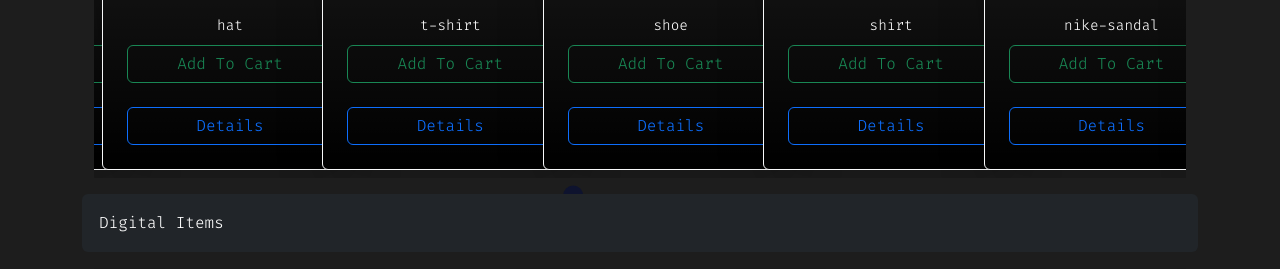
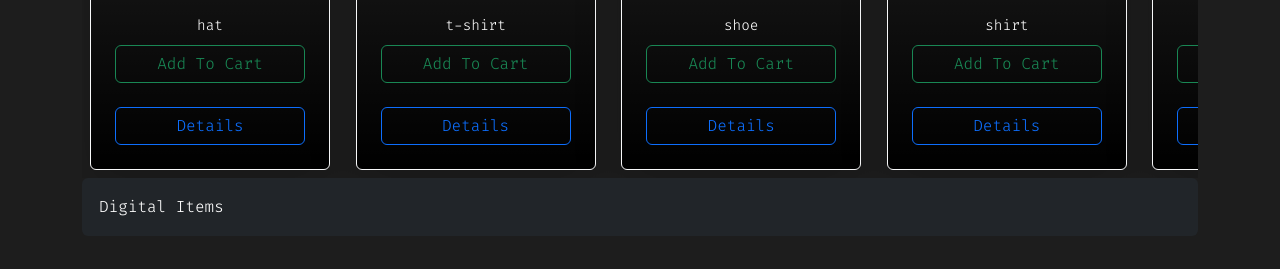
Before and after one commit to Manav1011/ecommerce-live, a Django app: page /product/products/ in a window 1280 px wide. Shown: the part 420-689 px from the top of the page. Run offline with Django 4.2, Linux system fonts and the light colour scheme; data comes from the database, SQL or seed files in the repository; data that the repository does not hold is empty; some libraries are stand-ins or nearby versions.

Commit message:
styling adjustments

```diff
--- a/product/templates/product/product_list.html
+++ b/product/templates/product/product_list.html
@@ -2,34 +2,34 @@
 {% load bootstrap4 %}
 {% block content %}
 
-  <div class="alert bg-dark mt-3" role="alert">
+  <div class="alert bg-dark" role="alert">
     Wearable Items
   </div>
-<div class="container-fluid mt-2 scrolling-wrapper owl-carousel owl-theme text-center">
+<div class="mt-2 scrolling-wrapper mt-5">
     {% for i  in products %}
     {% if i.catagories == 'wearable' %}
-            <div class="card shadow-lg p-2 m-2 border border-light bg-gradient carddiv" style="width:32vh; margin" id="other-components">
-              <div style="height:27vh;">
+            <div class="card shadow-lg p-2 m-2 border border-light bg-gradient carddiv" style="width:30vh; margin" id="other-components">
+              <div style="height:25vh;"class='images'>
                 <img src="{{i.image}}" class="card-img-top" alt="..." style="height: 100%; width: 100%; object-fit: contain'">
               </div>
                 <div class="card-body">
                   <p class="card-title text-center" style='font-size: 0.9rem;'>{{i.title |lower}}</p>
                   {% include 'product/update_cart.html' with product=i cart=cart %}
                   <br>
-                  <a href={% url 'product:product_detail' slug=i.slug %} class="btn btn-outline-primary form-control">Details</a>
+                  <a href={% url 'product:product_detail' slug=i.slug %} class="btn btn-outline-primary detailbutton form-control">Details</a>
                 </div>
               </div>
               {% endif %}
     {% endfor %}
 </div>
-<div class="alert bg-dark mt-3" role="alert">
+<div class="alert bg-dark" role="alert">
   Digital Items
 </div>
-<div class="container-fluid mt-2 scrolling-wrapper owl-carousel owl-theme text-center">
+<div class="mt-2 scrolling-wrapper mt-5">
   {% for i  in products %}
   {% if i.catagories == 'digital' %}
-          <div class="card shadow-lg p-2 m-2 border border-light bg-gradient carddiv" style="width:32vh; margin" id="other-components">
-            <div style="height:27vh;">
+          <div class="card shadow-lg p-2 m-2 border border-light bg-gradient carddiv" style="width:30vh; margin" id="other-components">
+            <div style="height:25vh;">
               <img src="{{i.image}}" class="card-img-top" alt="..." style="height: 100%; width: 100%; object-fit: contain'">
             </div>
               <div class="card-body">
@@ -42,6 +42,7 @@
             {% endif %}
   {% endfor %}
 </div>
+
 <style>
   .scrolling-wrapper{
 
@@ -65,30 +66,50 @@
   }
 </style>
 <script>
-  $(document).ready(function(){
-    $('.owl-carousel').owlCarousel({
-      loop:true,
-      margin:10,
-      nav:false,
-      autoplay:true,
-      autoplayTimeout:1000,
-      rewind:true,
-      dots:false,
-      autoplayHoverPause:true,
-      responsive:{
-          0:{
-              items:1
-          },
-          600:{
-              items:3
-          },
-          1000:{
-              items:5
-          }
-      }
-  })
+  $(document).ready(function() {
+    if($(document).width() > 200 && $(document).width() < 400){
+      $('.carddiv').css('width','20vh')
+
+      $('.detailbutton').addClass('btn-sm')
+      $('.detailbutton').css('font-size','smaller')
+      $('.addremvoe').addClass('btn-sm')
+      $('.addremvoe').css('font-size','smaller')
+      $('.images').css('height','20vh')
+    }
+    if($(document).width() > 400 && $(document).width() < 600){
+      $('.carddiv').css('width','20vh')
+      $('.carddiv').css('font-size','10px')
+      $('.detailbutton').addClass('btn-sm')
+      $('.detailbutton').css('font-size','smaller')
+      $('.addremvoe').addClass('btn-sm')
+      $('.addremvoe').css('font-size','smaller')
+      $('.images').css('height','20vh')
+    }
+    if($(document).width() > 600 && $(document).width() < 800){
+      $('.carddiv').css('width','20vh')
+      $('.carddiv').css('font-size','15px')
+      $('.detailbutton').addClass('btn-sm')
+      $('.detailbutton').css('font-size','smaller')
+      $('.addremvoe').addClass('btn-sm')
+      $('.addremvoe').css('font-size','smaller')
+      $('.images').css('height','20vh')
+    }
+    if($(document).width() > 800 && $(document).width() < 1000){
+      $('.detailbutton').addClass('btn-sm')
+      $('.carddiv').css('font-size','15px')
+      $('.carddiv').css('width','20vh')
+      $('.addremvoe').addClass('btn-sm')
+      $('.addremvoe').css('font-size','smaller')
+      $('.images').css('height','20vh')
+    }
+    if($(document).width() > 1000 && $(document).width() < 1200){
+      $('.carddiv').css('width','30vh')
+    }
+    if($(document).width() > 1200){
+      $('.carddiv').css('width','30vh')
+    }
+
   })
 </script>
 
-
 {% endblock content%}
--- a/product/templates/product/update_cart.html
+++ b/product/templates/product/update_cart.html
@@ -4,11 +4,11 @@
         <input type="hidden" name="product_id" value={{product.id}} />
         <span id="submit_span">
         {% if product in cart.products.all %}
-    <button type="submit"  class="btn btn-outline-danger remove_product form-control">
+        <button type="submit"  class="btn btn-outline-danger addremvoe remove_product form-control">
             Remove
         </button>
         {% else %}
-    <button type="submit" class="btn btn-outline-success form-control">Add To Cart</button>
+        <button type="submit" class="btn btn-outline-success addremvoe form-control">Add To Cart</button>
         {% endif %}
     </span>
     </form>
```
Lines whose indentation alone changed are shown as unchanged.
